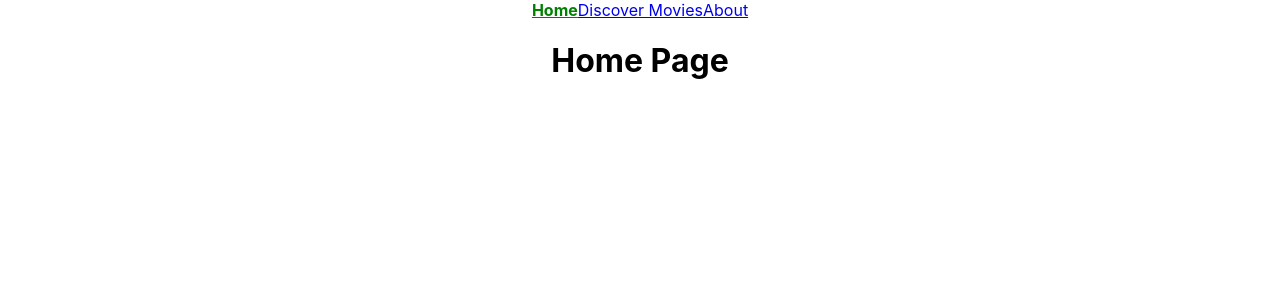
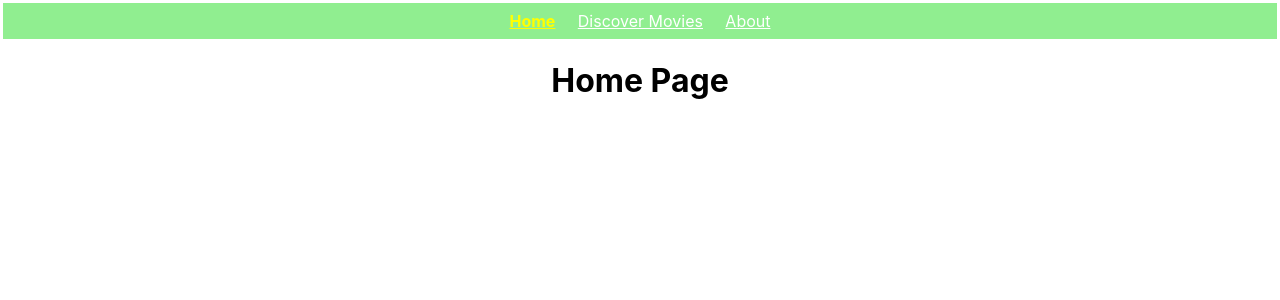
Before and after one commit to mr-robak/find-a-movie-app, a React (Create React App) app: page / in a window 1280 px wide. Shown: the top 300 px of the page. Built offline with nearby package versions, Linux system fonts and the light colour scheme.

Commit message:
navbar styled

```diff
--- a/src/components/NavBar.js
+++ b/src/components/NavBar.js
@@ -3,13 +3,27 @@ import { NavLink } from "react-router-dom";
 
 export default function NavBar() {
   return (
-    <div activeClassName="NavLink">
+    <div
+      activeClassName="NavLink"
+      style={{
+        color: "white",
+        backgroundColor: "lightgreen",
+        padding: 0.5 + "em",
+        margin: 0.2 + "em",
+      }}
+    >
       <NavLink
         to="/"
         exact="true"
         activeStyle={{
           fontWeight: "bolder",
-          color: "green",
+          color: "yellow",
+        }}
+        style={{
+          color: "white",
+          backgroundColor: "lightgreen",
+          padding: 0.5 + "em",
+          margin: 0.2 + "em",
         }}
       >
         Home
@@ -19,12 +33,28 @@ export default function NavBar() {
         to="/discover"
         activeStyle={{
           fontWeight: "bolder",
-          color: "green",
+          color: "yellow",
+        }}
+        style={{
+          color: "white",
+          backgroundColor: "lightgreen",
+          padding: 0.5 + "em",
+          margin: 0.2 + "em",
         }}
       >
         Discover Movies
       </NavLink>
-      <NavLink exact={true} to="/about" activeStyle={{ fontWeight: "bolder" }}>
+      <NavLink
+        exact={true}
+        to="/about"
+        activeStyle={{ fontWeight: "bolder", color: "yellow" }}
+        style={{
+          color: "white",
+          backgroundColor: "lightgreen",
+          padding: 0.5 + "em",
+          margin: 0.2 + "em",
+        }}
+      >
         About
       </NavLink>
     </div>
```
